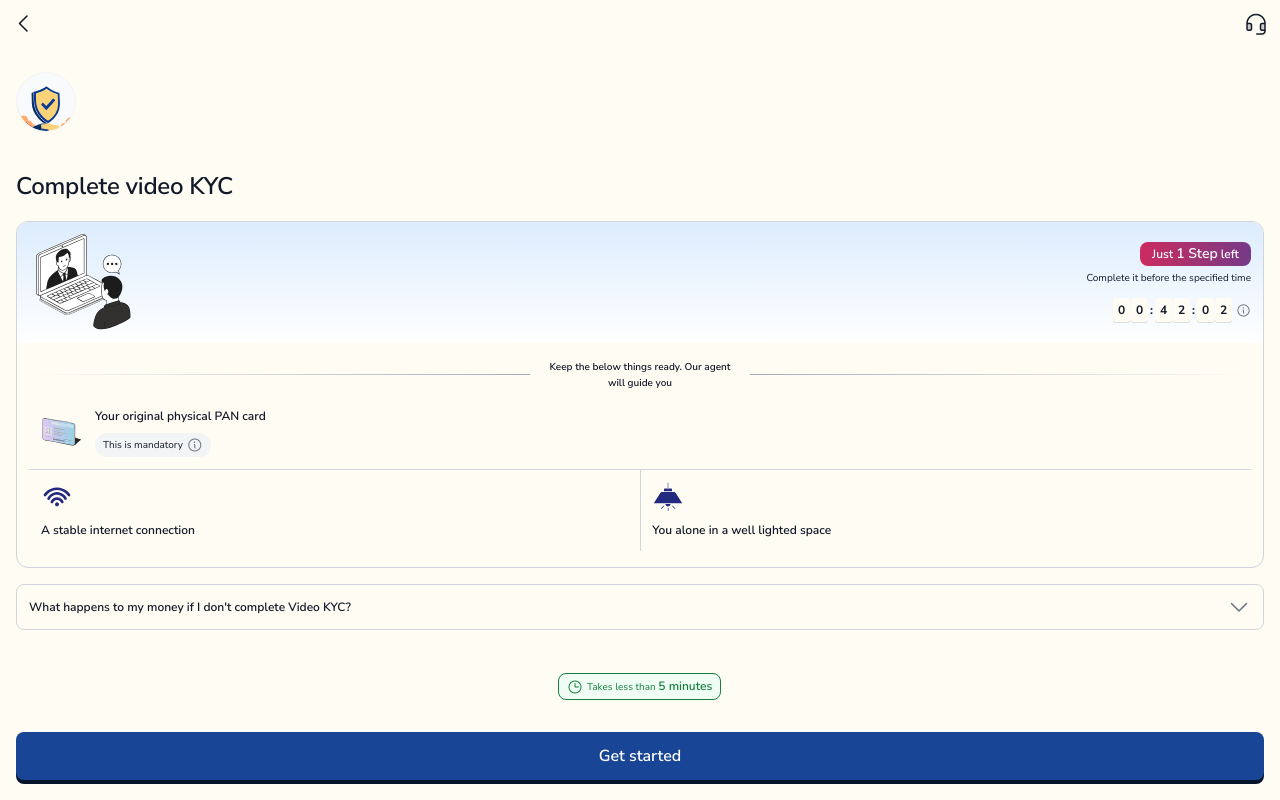
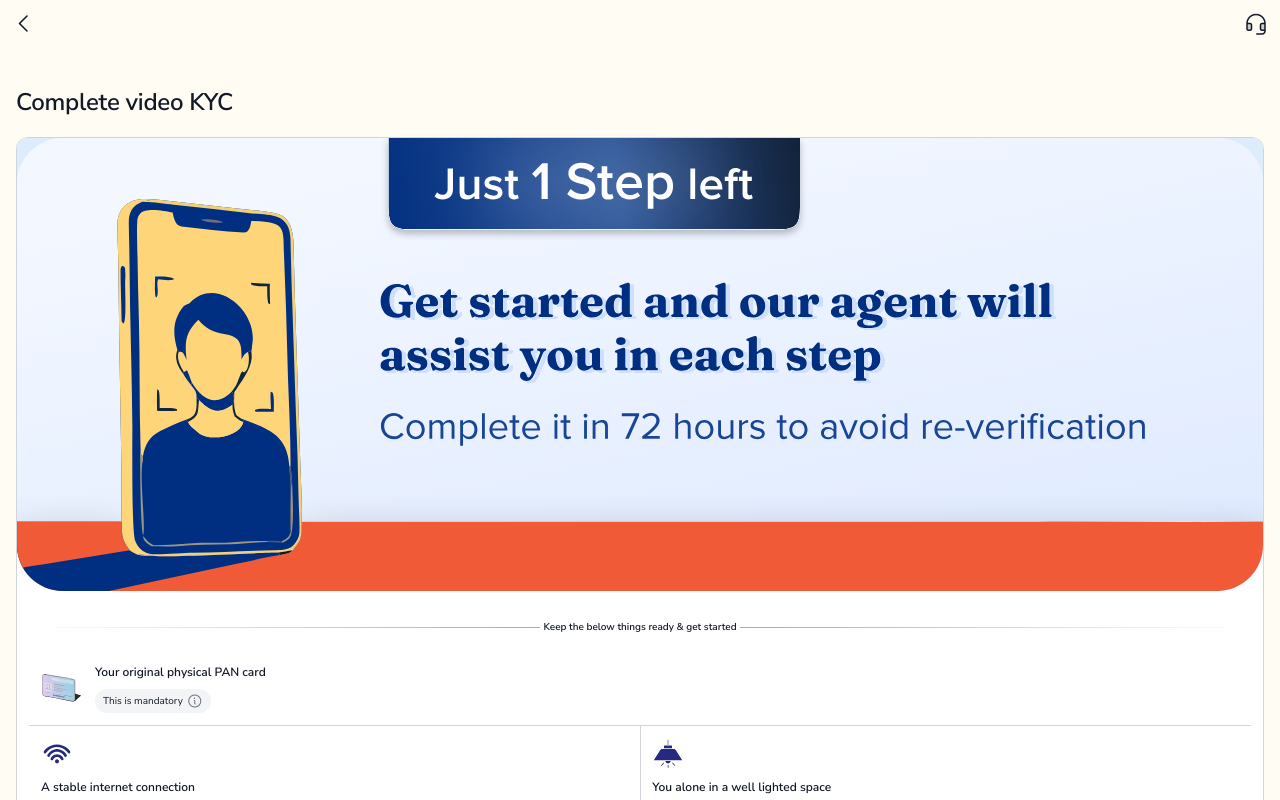
Before and after one commit to sajjad055/Thomas-cook-onboarding, a SvelteKit app: page /vkyc in a window 1280 px wide. Built offline with nearby package versions, Linux system fonts and the light colour scheme.

Commit message:
Flow sequence fix, address/vkyc/personal-details updates, white fills, banner

```diff
--- a/src/lib/components/BottomSheet.svelte
+++ b/src/lib/components/BottomSheet.svelte
@@ -113,7 +113,7 @@
   .backdrop {
     position: fixed;
     inset: 0;
-    background: rgba(0, 0, 0, 0.5);
+    background: rgba(0, 0, 0, 0.7);
     z-index: 100;
   }
 
@@ -124,7 +124,7 @@
     left: 0;
     right: 0;
     width: 100%;
-    background: #FFFCF4;
+    background: #F9FAFB;
     border-radius: 16px 16px 0 0;
     z-index: 101;
     display: flex;
@@ -187,7 +187,7 @@
 
   /* ── Footer slot ── */
   .sheet-footer {
-    background: #FFFCF4;
+    background: #F9FAFB;
     padding: 20px 16px;
     flex-shrink: 0;
     display: flex;
--- a/src/routes/+layout.svelte
+++ b/src/routes/+layout.svelte
@@ -18,14 +18,12 @@
     '/aadhaar': 4,
     '/aadhaar/otp': 4.5,
     '/pan': 5,
-    '/fd': 6,
-    '/payment': 7,
-    '/payment/success': 7.5,
+    '/income': 6,
+    '/verification': 7,
     '/card-name': 8,
     '/personal-details': 9,
-    '/income': 10,
-    '/verification': 10.5,
-    '/address': 11,
+    '/address': 10,
+    '/nominee': 11,
     '/vkyc': 12,
     '/card-activation': 13,
   };
--- a/src/routes/card-name/+page.svelte
+++ b/src/routes/card-name/+page.svelte
@@ -455,7 +455,7 @@
     align-items: center;
     justify-content: center;
     flex-shrink: 0;
-    background: #FFFCF4;
+    background: transparent;
     transition: border-color 0.15s;
   }
   .radio.checked { border: none; background: none; }
--- a/src/routes/existing-customer/+page.svelte
+++ b/src/routes/existing-customer/+page.svelte
@@ -281,7 +281,7 @@
     align-items: center;
     justify-content: center;
     flex-shrink: 0;
-    background: #FFFCF4;
+    background: transparent;
     transition: border-color 0.15s;
   }
   .radio.checked { border: none; background: none; }
--- a/src/routes/income/+page.svelte
+++ b/src/routes/income/+page.svelte
@@ -76,7 +76,7 @@
   <div class="header-area">
     <StatusBar />
     <div class="icon-row">
-      <button class="icon-btn" aria-label="Back" onclick={() => goto(`${base}/personal-details`)}>
+      <button class="icon-btn" aria-label="Back" onclick={() => goto(`${base}/pan`)}>
         <i class="ph ph-caret-left" style="font-size:24px; color:#111827"></i>
       </button>
       <div class="icon-group">
--- a/src/routes/personal-details/+page.svelte
+++ b/src/routes/personal-details/+page.svelte
@@ -44,7 +44,7 @@
     loading = true;
     await new Promise(r => setTimeout(r, 600));
     loading = false;
-    goto(`${base}/income`);
+    goto(`${base}/address`);
   }
 </script>
 
--- a/src/routes/vkyc/+page.svelte
+++ b/src/routes/vkyc/+page.svelte
@@ -64,10 +64,6 @@
         </button>
       </div>
     </div>
-    <!-- Illustration frame -->
-    <div class="illustration-frame">
-      <img src="{base}/security.svg" alt="" class="illustration-img" />
-    </div>
 
     <div class="progress-row">
       <h1 class="screen-title">Complete video KYC</h1>
@@ -80,43 +76,15 @@
     <!-- Main card -->
     <div class="main-card">
 
-      <!-- Blue highlight row: illustration + step text + timer -->
+      <!-- VKYC Banner -->
       <div class="highlight-row">
-
-        <!-- VKYC illustration -->
-        <img src="/vkyc.svg" alt="" class="vkyc-illustration" draggable="false" aria-hidden="true" />
-
-        <!-- Right side: text + timer -->
-        <div class="highlight-right">
-          <div class="step-text-wrap">
-            <p class="step-text">
-              <span class="step-pill">Just <span class="step-num">1 Step</span> left</span>
-            </p>
-            <p class="step-sub">Complete it before the specified time</p>
-          </div>
-
-          <!-- Timer + info -->
-          <div class="timer-row">
-            <div class="timer">
-              <div class="timer-block">{hh[0]}</div>
-              <div class="timer-block">{hh[1]}</div>
-              <span class="timer-colon">:</span>
-              <div class="timer-block">{mm[0]}</div>
-              <div class="timer-block">{mm[1]}</div>
-              <span class="timer-colon">:</span>
-              <div class="timer-block">{ss[0]}</div>
-              <div class="timer-block">{ss[1]}</div>
-            </div>
-            <i class="ph ph-info" style="font-size:15px; color:#6B7280"></i>
-          </div>
-        </div>
-
+        <img src="{base}/vkyc-banner.svg" alt="Video KYC" class="vkyc-banner-img" draggable="false" />
       </div>
 
       <!-- Sub-heading with divider lines -->
       <div class="sub-heading-row">
         <div class="sub-line sub-line-left"></div>
-        <span class="sub-heading">Keep the below things ready. Our agent will guide you</span>
+        <span class="sub-heading">Keep the below things ready & get started</span>
         <div class="sub-line sub-line-right"></div>
       </div>
 
@@ -282,20 +250,26 @@
     padding: 0 12px 16px;
     border: 0.5px solid #D1D5DB;
     border-radius: 12px;
-    background: #FFFCF4;
+    background: #FFFFFF;
   }
 
   /* ── Highlight row ── */
   .highlight-row {
     display: flex;
     align-items: center;
-    justify-content: space-between;
-    gap: 8px;
+    justify-content: center;
     background: linear-gradient(180deg, #DCECFD 0%, #FFFFFF 100%);
     border-radius: 12px 12px 0 0;
-    padding: 12px;
+    padding: 0;
     margin: 0 -12px;
     margin-top: 0;
+    overflow: hidden;
+  }
+
+  .vkyc-banner-img {
+    width: 100%;
+    height: auto;
+    display: block;
   }
 
   .vkyc-illustration {
@@ -317,7 +291,7 @@
   .step-text-wrap {
     display: flex;
     flex-direction: column;
-    align-items: flex-end;
+    align-items: center;
     gap: 4px;
   }
 
@@ -394,8 +368,11 @@
   /* ── Sub-heading with divider lines ── */
   .sub-heading-row {
     display: flex;
+    padding: 12px 0;
+    justify-content: center;
     align-items: center;
-    gap: 10px;
+    gap: 3px;
+    align-self: stretch;
   }
 
   .sub-line {
@@ -534,14 +511,14 @@
     gap: 16px;
     padding: 10px 12px;
     width: 100%;
-    background: #FFFCF4;
+    background: #FFFFFF;
     border: 1px solid #D1D5DB;
     border-radius: 8px;
     cursor: pointer;
     text-align: left;
     transition: background 0.15s;
   }
-  .faq-item:active { background: #FFFCF4; }
+  .faq-item:active { background: #F9FAFB; }
 
   .faq-text {
     font-family: 'Nunito Sans', sans-serif;
```
Also changed, not shown: src/routes/address/+page.svelte (+40 -17 lines), static/vkyc-banner.svg (added), vkyc banner.svg (added).
